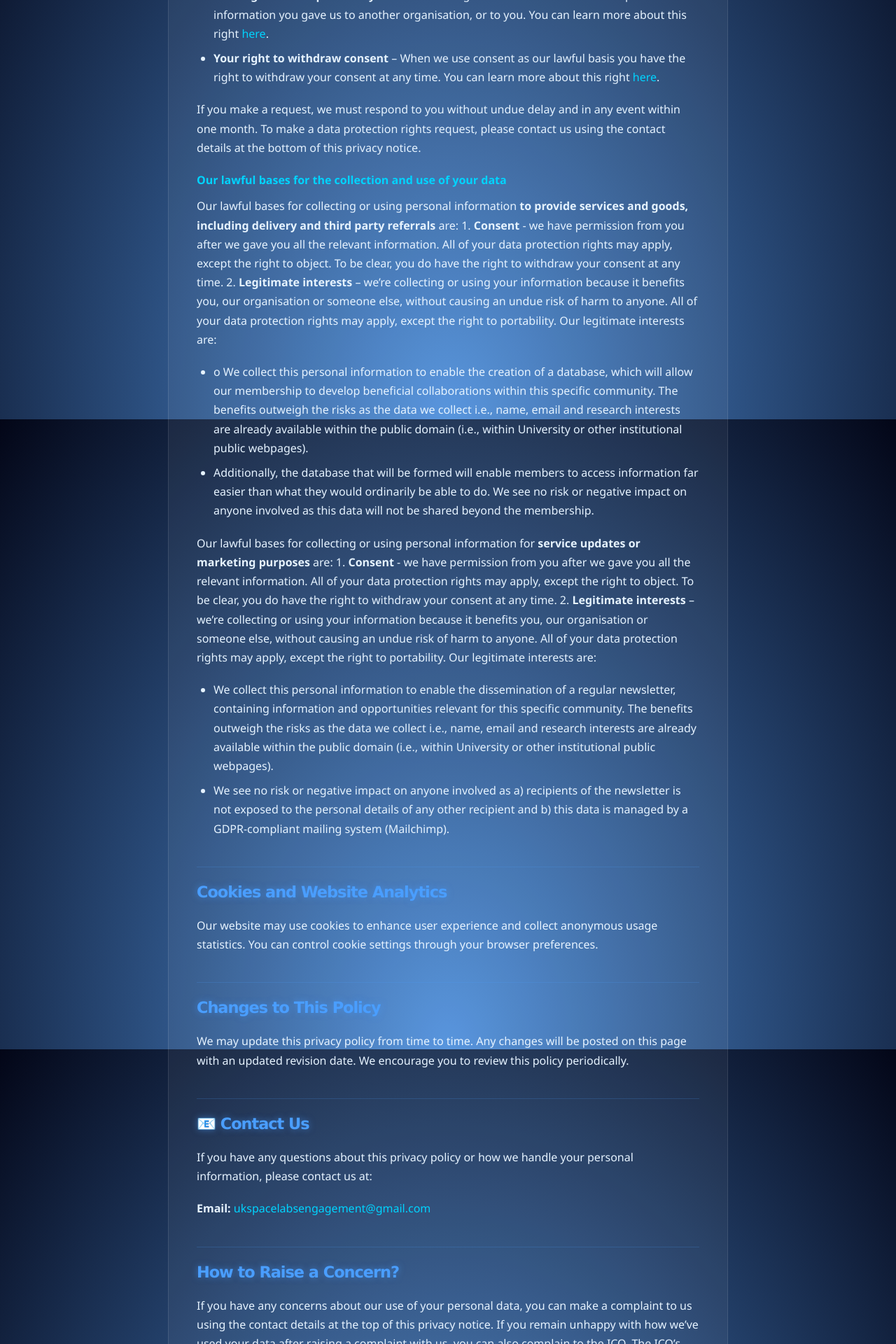
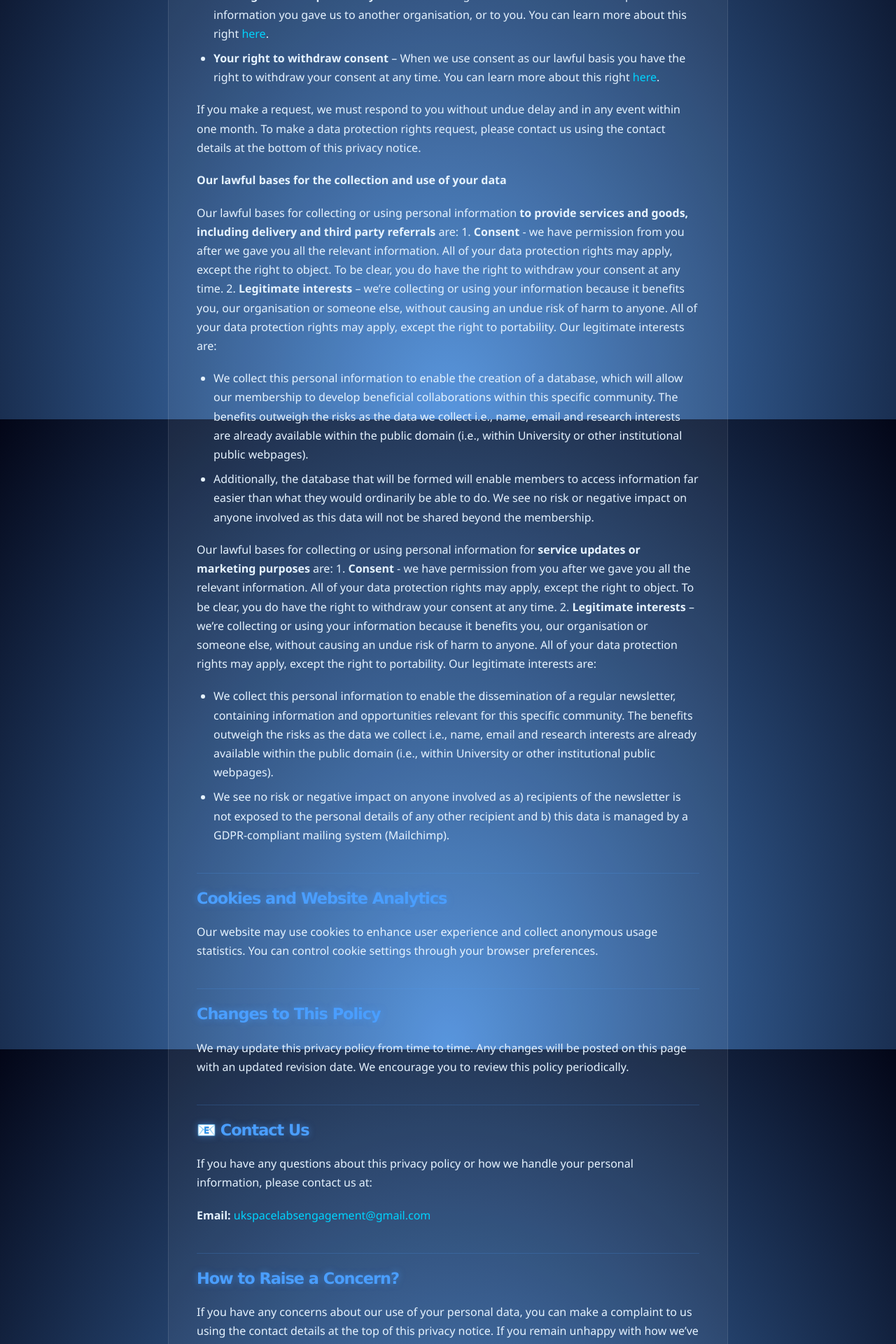
Before and after one commit to UK-Space-LABS/ukspacelabs-web, a Jekyll site: the page built from privacy_policy.md, in a window 1280 px wide. Shown: the part 3901-5821 px from the top of the page at 70% size. Built offline with Jekyll 4.4.1, drawn with Linux system fonts in a browser that asks for light colours; nearby versions of some CDN libraries.

Commit message:
Update privacy_policy.md

```diff
--- a/privacy_policy.md
+++ b/privacy_policy.md
@@ -152,7 +152,7 @@
 
 To make a data protection rights request, please contact us using the contact details at the bottom of this privacy notice.
 </p>
-<a><strong>Our lawful bases for the collection and use of your data</strong></a>
+<p><strong>Our lawful bases for the collection and use of your data</strong></p>
 
 <p>Our lawful bases for collecting or using personal information <strong>to provide services and goods, including delivery and third party referrals</strong> are:
 
@@ -161,7 +161,7 @@
 2. <strong>Legitimate interests</strong> – we’re collecting or using your information because it benefits you, our organisation or someone else, without causing an undue risk of harm to anyone. All of your data protection rights may apply, except the right to portability. Our legitimate interests are:
 </p>
 <ul>
-  <li>o	We collect this personal information to enable the creation of a database, which will allow our membership to develop beneficial collaborations within this specific community. The benefits outweigh the risks as the data we collect i.e., name, email and research interests are already available within the public domain (i.e., within University or other institutional public webpages).</li>
+  <li>We collect this personal information to enable the creation of a database, which will allow our membership to develop beneficial collaborations within this specific community. The benefits outweigh the risks as the data we collect i.e., name, email and research interests are already available within the public domain (i.e., within University or other institutional public webpages).</li>
   <li>Additionally, the database that will be formed will enable members to access information far easier than what they would ordinarily be able to do. We see no risk or negative impact on anyone involved as this data will not be shared beyond the membership.</li>
 </ul>
 
@@ -223,10 +223,12 @@
 </p>
 
 <!-- Last Updated -->
-<p>
-  <!--<em>Last updated: {{ 'now' | date: '%B %d, %Y' }}</em>-->
-  <em>Last updated: {{ page.date_last_updated | date: '%B %d, %Y' }}</em>
-</p>
+<div class="last-updated">
+  <p>
+    <!--<em>Last updated: {{ 'now' | date: '%B %d, %Y' }}</em>-->
+    <em>Last updated: {{ page.date_last_updated | date: '%B %d, %Y' }}</em>
+  </p>
+</div>
 
 </div>
 </section>
@@ -349,6 +351,11 @@
   border-radius: 15px;
   border: 1px solid rgba(255, 255, 255, 0.1);
   line-height: 1.7;
+}
+
+/* Right-align only the last updated line */
+.privacy-text .last-updated {
+  text-align: right !important;
 }
 
 /* Section headers */
```
